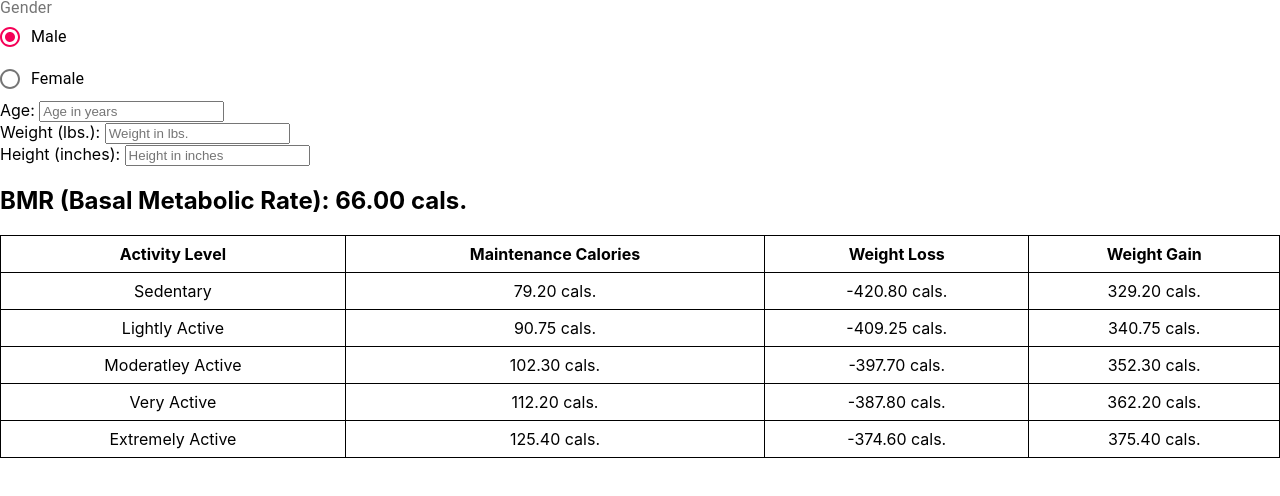
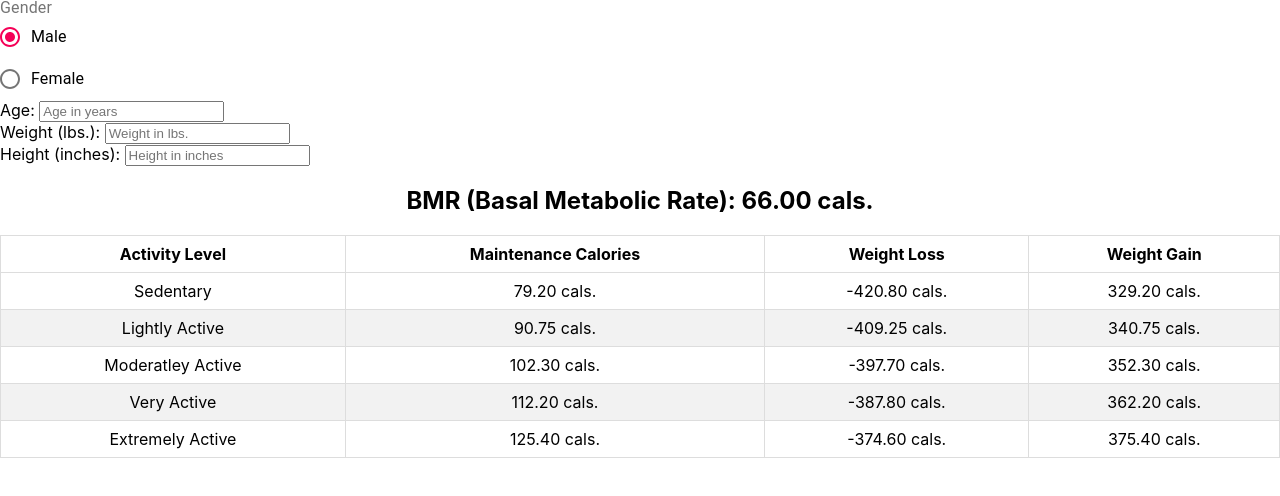
Before and after one commit to fjohnsoniii/calorie-calculator, a React (Create React App) app: page / in a window 1280 px wide. Shown: the top 496 px of the page. Built offline with nearby package versions, Linux system fonts and the light colour scheme.

Commit message:
Additional CSS for table and h2.

```diff
--- a/src/App.css
+++ b/src/App.css
@@ -37,9 +37,15 @@
   }
 }
 
+#bmr {
+  width: 100%;
+  text-align: center;
+}
+
 #calories {
   border-collapse: collapse;
   width: 100%;
+  overflow-x: auto;
 }
 
 #calories td {
@@ -47,6 +53,15 @@
 }
 
 #calories td, #calories th {
-  border: 1px solid;
+  border: 1px solid #ddd;
+  border-style: outset;
   padding: 8px;
 }
+
+#calories tr:nth-child(even) {
+  background-color: #f2f2f2;
+}
+
+#calories tr:hover {
+  background-color: #ddd;
+}
--- a/src/Components/BMRCalculator.js
+++ b/src/Components/BMRCalculator.js
@@ -37,12 +37,12 @@ export const BMRCalculator = () => {
         if (value != "male") {
             state.BMR = femaleBMRFormula;
             {console.log(state)};
-            return <div className="bmr"><h2>BMR (Basal Metabolic Rate): {state.BMR.toFixed(2)} cals.</h2></div>
+            return <div id="bmr"><h2>BMR (Basal Metabolic Rate): {state.BMR.toFixed(2)} cals.</h2></div>
 
         } else {
             state.BMR = maleBMRFormula;
             {console.log(state)};
-            return <div className="bmr"><h2>BMR (Basal Metabolic Rate): {state.BMR.toFixed(2)} cals.</h2></div>
+            return <div id="bmr"><h2>BMR (Basal Metabolic Rate): {state.BMR.toFixed(2)} cals.</h2></div>
         }
     }
 
```
